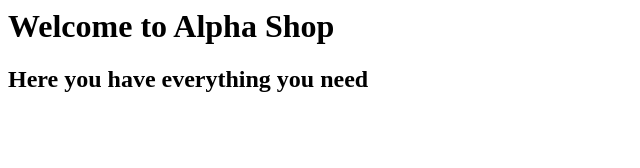
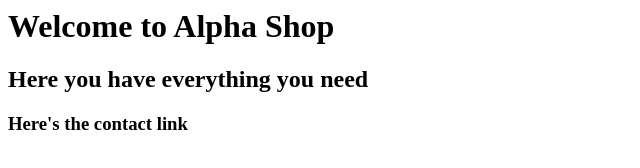
Before and after one commit to casmaster55/review-55, a plain HTML site: page index.html in a window 1280 px wide. Shown: the whole page, without its empty margins (0-640 px from the left). Drawn offline with Linux system fonts and the light colour scheme.

Commit message:
new line

```diff
--- a/index.html
+++ b/index.html
@@ -1,2 +1,3 @@
 <h1> Welcome to Alpha Shop</h1>
 <h2> Here you  have everything you need</h2>
+<h3> Here's the contact link </h3>
```
